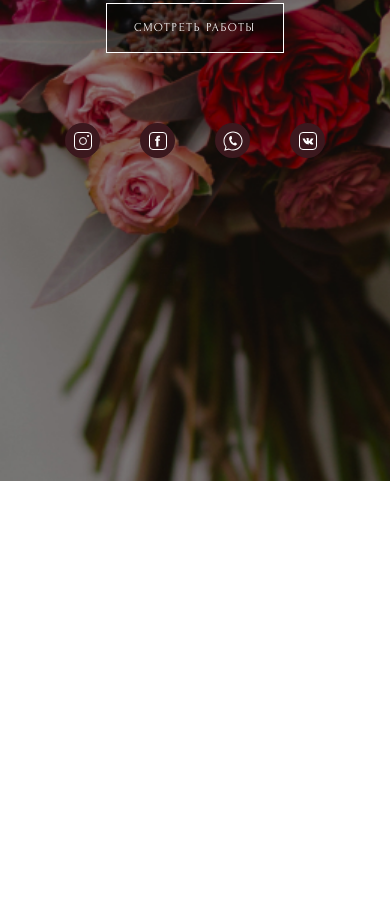
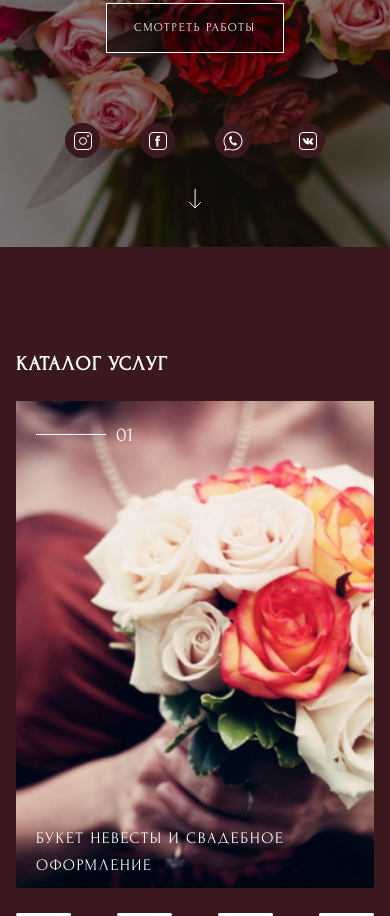
Before and after one commit to k-solovev/floristry, a website: page src/index.html in a window 390 px wide. Shown: the part 279-1195 px from the top of the page. Before the commit the page ends 844 px from the top, so only its background shows below. Drawn offline with Linux system fonts and the light colour scheme; a web font is replaced by a local one.

Commit message:
add catalog

```diff
--- a/src/index.html
+++ b/src/index.html
@@ -42,6 +42,7 @@
     </header>
     <main class="main">
       <section class="promo">
+        <div class="promo__wrapper container">
           <h2 class="promo__header">Флористика с&nbsp;душой</h2>
           <a class="promo__link" href="#">Смотреть работы</a>
           <div class="promo__social social">
@@ -50,6 +51,62 @@
             <a class="social__btn social__btn--wa" href="#"></a>
             <a class="social__btn social__btn--vk" href="#"></a>
           </div>
+        </div>
+        <span class="promo__arrow"></span>
+      </section>
+
+      <section class="catalog">
+        <div class="container">
+          <h2 class="catalog__header">Каталог услуг</h2>
+          <div class="catalog__slider slider">
+            <div class="slider__window">
+              <div class="slider__elem slider__elem--01">
+                <img
+                  class="slider__img"
+                  src="..\img\slider_mobile01.jpg"
+                  alt="Букет невесты и свадебное оформление"
+                />
+                <span class="slider__num">01</span>
+                <p class="slider__text">
+                  Букет невесты и&nbsp;свадебное оформление
+                </p>
+              </div>
+              <div class="slider__elem slider__elem--02 visually-hidden">
+                <img
+                  class="slider__img"
+                  src="..\img\slider_mobile02.jpg"
+                  alt="Букеты на торжества"
+                />
+                <span class="slider__num">02</span>
+                <p class="slider__text">Букеты на&nbsp;торжества</p>
+              </div>
+              <div class="slider__elem slider__elem--03 visually-hidden">
+                <img
+                  class="slider__img"
+                  src="..\img\slider_mobile03.jpg"
+                  alt="Композиции"
+                />
+                <span class="slider__num">03</span>
+                <p class="slider__text">Композиции</p>
+              </div>
+              <div class="slider__elem slider__elem--04 visually-hidden">
+                <img
+                  class="slider__img"
+                  src="..\img\slider_mobile04.jpg"
+                  alt="Оформление мероприятий"
+                />
+                <span class="slider__num">04</span>
+                <p class="slider__text">Оформление мероприятий</p>
+              </div>
+            </div>
+            <div class="slider__control">
+              <span class="slider__btn slider__btn--01"></span>
+              <span class="slider__btn slider__btn--02"></span>
+              <span class="slider__btn slider__btn--03"></span>
+              <span class="slider__btn slider__btn--04"></span>
+            </div>
+          </div>
+        </div>
       </section>
     </main>
     <footer class="footer"></footer>
--- /dev/null
+++ b/src/scss/blocks/catalog.scss
@@ -0,0 +1,11 @@
+.catalog {
+  padding-top: 100px;
+}
+
+.catalog__header {
+  text-transform: uppercase;
+  font-size: 20px;
+  line-height: 34px;
+  letter-spacing: 0.06em;
+  margin-bottom: 20px;
+}
--- a/src/scss/blocks/header.scss
+++ b/src/scss/blocks/header.scss
@@ -13,7 +13,7 @@
     background-color: $main-color;
     width: 100%;
     height: 60px;
-    z-index: 1;
+    z-index: 2;
   }
 }
 
@@ -21,7 +21,7 @@
   position: absolute;
   top: 15px;
   left: 30px;
-  z-index: 1;
+  z-index: 2;
   transition: .6s all ease-in;
 
   &--active {
@@ -37,7 +37,7 @@
   height: 10px;
   top: 26px;
   right: 30px;
-  z-index: 1;
+  z-index: 2;
 
   &::before,
   &::after {
@@ -76,6 +76,7 @@
   width: 100%;
   position: absolute;
   left: 0;
+  z-index: 1;
   top: -500px;
   transition: .6s all ease-in;
 
--- a/src/scss/blocks/promo.scss
+++ b/src/scss/blocks/promo.scss
@@ -1,11 +1,24 @@
 .promo {
   width: 100%;
-  height: 700px;
+  min-height: 466px;
   background-image: url("../img/promo_bg_mobile.jpg");
   background-size: cover;
   background-repeat: no-repeat;
+}
+
+.promo__arrow {
+  display: block;
+  width: 14px;
+  height: 21px;
+  background-image: url("../img/promo_arrow_mobile.svg");
+  margin-left: auto;
+  margin-right: auto;
+}
+
+.promo__wrapper {
   display: flex;
   flex-direction: column;
+  position: relative;
 }
 
 .promo__header {
@@ -32,3 +45,7 @@
   margin-right: auto;
   margin-bottom: 70px;
 }
+
+.promo__social {
+  margin-bottom: 30px;
+}
--- /dev/null
+++ b/src/scss/blocks/slider.scss
@@ -0,0 +1,52 @@
+.slider__window {
+  margin-bottom: 20px;
+}
+
+.slider__elem {
+  position: relative;
+}
+
+.slider__img {
+  width: 100%;
+}
+
+.slider__num {
+  font-size: 20px;
+  line-height: 22px;
+  position: absolute;
+  top: 23px;
+  left: 100px;
+
+  &:before {
+    content: "";
+    width: 70px;
+    height: 1px;
+    background-color: white;
+    position: absolute;
+    top: 10px;
+    left: -80px;
+  }
+}
+
+.slider__text {
+  position: absolute;
+  left: 20px;
+  bottom: 15px;
+  text-transform: uppercase;
+  font-size: 16px;
+  line-height: 27px;
+  letter-spacing: 0.1em;
+}
+
+.slider__control {
+  display: flex;
+  justify-content: space-between;
+}
+
+.slider__btn {
+  display: block;
+  border-radius: 2px;
+  width: 55px;
+  height: 3px;
+  background-color: white;
+}
--- a/src/scss/global.scss
+++ b/src/scss/global.scss
@@ -1,5 +1,6 @@
 body {
   font-family: "Forum", "Aerial", sans-serif;
+  background-color: $main-color;
   font-size: 18px;
   font-style: normal;
   font-weight: normal;
@@ -23,6 +24,13 @@ button:focus {
     outline: none;
 }
 
+.container {
+  margin-left: auto;
+  margin-right: auto;
+  padding-left: 16px;
+  padding-right: 16px;
+}
+
 .visually-hidden {
   position: absolute;
   width: 1px;
--- a/src/scss/style.scss
+++ b/src/scss/style.scss
@@ -6,3 +6,5 @@
 @import "blocks/menu.scss";
 @import "blocks/promo.scss";
 @import "blocks/social.scss";
+@import "blocks/catalog.scss";
+@import "blocks/slider.scss";
```
Also changed, not shown: src/css/style.css, src/img/promo_arrow_mobile.svg (added), src/img/slider_mobile01.jpg (added), src/img/slider_mobile02.jpg (added), src/img/slider_mobile03.jpg (added), src/img/slider_mobile04.jpg (added), 1 other file. Lines whose indentation alone changed are shown as unchanged.
